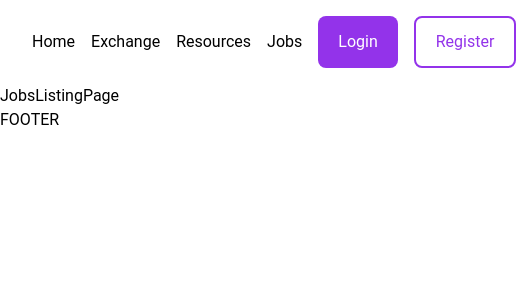
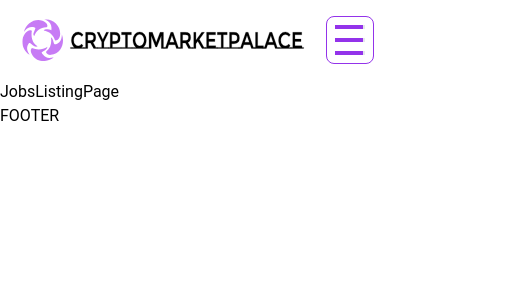
Before and after one commit to carlosmths/cryptomarketpalace, a React (Create React App) app: page /jobs in a window 390 px wide. Shown: the top 300 px of the page, 516 px wide, since content can reach past the window. Built offline with nearby package versions, Linux system fonts and the light colour scheme.

Commit message:
Header mobile.

```diff
--- /dev/null
+++ b/src/components/burger-menu/BurgerMenu.tsx
@@ -0,0 +1,34 @@
+import classNames from 'classnames';
+
+interface BurgerMenuProps {
+  onClick: () => void;
+  isMenuOpen: boolean;
+  className?: string;
+}
+
+const BurgerMenu: React.FC<BurgerMenuProps> = (props) => {
+  const { isMenuOpen, onClick, className } = props;
+  const iterations = [0, 1, 2];
+
+  return (
+    <div
+      className={classNames(
+        'burger-menu flex-col items-center justify-between h-12 w-12 p-2 box-border cursor-pointer relative border border-solid rounded-lg border-purple-600',
+        className
+      )}
+      onClick={onClick}
+    >
+      {iterations.map((iteration) => (
+        <div
+          key={`burger-line-${iteration}`}
+          className={classNames(
+            'burger-line overflow-hidden h-1 w-full bg-purple-600 border-r-2 relative origin-center transition-all duration-50 ease-in-out',
+            { 'scale-0': isMenuOpen && (iteration === 0 || iteration === 2) }
+          )}
+        ></div>
+      ))}
+    </div>
+  );
+};
+
+export default BurgerMenu;
--- a/src/components/container/Container.tsx
+++ b/src/components/container/Container.tsx
@@ -8,7 +8,12 @@ interface ContainerProps {
 
 const Container: React.FC<ContainerProps> = ({ children, className }) => {
   return (
-    <div className={classNames('mx-auto px-4 max-w-screen-2xl', className)}>
+    <div
+      className={classNames(
+        'container mx-auto px-4 max-w-screen-2xl',
+        className
+      )}
+    >
       {children}
     </div>
   );
--- a/src/components/header/Header.tsx
+++ b/src/components/header/Header.tsx
@@ -2,20 +2,81 @@ import { Container } from 'components/container/Container';
 import { LinkButton } from 'components/link-button/LinkButton';
 import { Navigation } from 'components/navigation/Navigation';
 import { ReactComponent as Logo } from 'assets/logo.svg';
+import BurgerMenu from 'components/burger-menu/BurgerMenu';
+import { useEffect, useState } from 'react';
+import classNames from 'classnames';
 
 const Header = () => {
+  const BREAKPOINT_LG = 1024;
+  const [isMenuOpen, setIsMenuOpen] = useState(false);
+
+  const menuOnClick = () => setIsMenuOpen(!isMenuOpen);
+
+  const closeMenu = () => setIsMenuOpen(false);
+
+  useEffect(() => {
+    const mm = window.matchMedia(`(min-width: ${BREAKPOINT_LG}px)`);
+    const handleResize = () => setIsMenuOpen(isMenuOpen && !mm.matches);
+    mm.addEventListener('change', handleResize);
+
+    return () => {
+      mm.removeEventListener('change', handleResize);
+    };
+  }, [isMenuOpen]);
+
   return (
     <header className="header">
-      <Container className="flex justify-between items-center py-4 gap-x-4">
-        <div className="w-auto h-full">
-          <Logo className="w-full h-full" />
+      <Container className="flex justify-between items-center py-4 gap-x-4 relative">
+        <div className="logo-container w-auto h-full">
+          <Logo className="main-logo w-full h-full" />
         </div>
-        <Navigation />
-        <div className="ml-auto flex gap-4">
-          <LinkButton href={''}>Login</LinkButton>
-          <LinkButton href={''} variant="secondary">
-            Register
-          </LinkButton>
+        <BurgerMenu
+          isMenuOpen={isMenuOpen}
+          onClick={menuOnClick}
+          className="flex lg:hidden z-20 flex-shrink-0"
+        />
+        <div
+          className={classNames(
+            isMenuOpen
+              ? 'absolute inset-0 bg-slate-900/25 backdrop-blur-sm transition-opacity opacity-100 w-screen h-screen'
+              : 'hidden',
+            'backdrop'
+          )}
+        ></div>
+        <div
+          className={classNames(
+            'navigation-container ml-auto gap-6 lg:flex',
+            isMenuOpen
+              ? 'flex absolute w-[min(20rem,calc(100vw-theme(spacing.10)))] h-screen flex-col top-0 right-0 bg-white items-start p-4 z-10'
+              : 'hidden items-center'
+          )}
+        >
+          <hr
+            className={classNames(
+              isMenuOpen ? 'block' : 'hidden',
+              'w-full mt-16'
+            )}
+          />
+          <Navigation
+            className={classNames({ 'flex-col': isMenuOpen })}
+            onLinkClick={closeMenu}
+          />
+          <hr
+            className={classNames(isMenuOpen ? 'block' : 'hidden', 'w-full')}
+          />
+          <div
+            className={classNames(
+              { 'flex-col w-full': isMenuOpen },
+              'flex gap-4'
+            )}
+          >
+            <LinkButton href={''} onClick={closeMenu}>
+              Login
+            </LinkButton>
+            <LinkButton href={''} onClick={closeMenu} variant="secondary">
+              Register
+            </LinkButton>
+          </div>
         </div>
       </Container>
     </header>
--- a/src/components/link-button/LinkButton.tsx
+++ b/src/components/link-button/LinkButton.tsx
@@ -20,12 +20,12 @@ const LinkButton: React.FC<LinkButtonProps> = ({
       to={href}
       {...rest}
       className={classNames(
-        'flex justify-center items-center py-3 px-5 rounded-lg',
+        'link-button flex justify-center items-center py-3 px-5 rounded-lg',
         {
           'bg-purple-600 text-white hover:bg-purple-800': variant === 'primary',
         },
         {
-          'border-2 border-solid border-purple-600 text-purple-600 hover:text-purple-800 hover:border-purple-800':
+          'border border-solid border-purple-600 text-purple-600 hover:text-purple-800 hover:border-purple-800':
             variant === 'secondary',
         },
         className
--- a/src/components/navigation/Navigation.tsx
+++ b/src/components/navigation/Navigation.tsx
@@ -1,6 +1,12 @@
+import classNames from 'classnames';
 import { Link } from 'react-router-dom';
 
-const Navigation = () => {
+interface NavigationProps {
+  onLinkClick?: () => void;
+  className?: string;
+}
+
+const Navigation: React.FC<NavigationProps> = ({ onLinkClick, className }) => {
   const links = [
     ['Home', '/'],
     ['Exchange', '/exchange'],
@@ -9,11 +15,18 @@ const Navigation = () => {
   ];
 
   return (
-    <nav className="flex gap-x-4" role="navigation">
+    <nav
+      className={classNames('navigation flex gap-x-4', className)}
+      role="navigation"
+    >
       {links.map(([title, url]) => (
         <Link
           to={url}
-          className="relative after:content-[''] after:h-1 after:bg-purple-600 after:absolute after:top-full after:w-full after:left-0 after:scale-0 hover:after:scale-100"
+          className={classNames(
+            'py-2 font-semibold',
+            'relative lg:after:content-[""] lg:after:h-1 lg:after:bg-purple-600 lg:after:absolute lg:after:top-full lg:after:w-full lg:after:left-0 lg:after:scale-0 lg:hover:after:scale-100'
+          )}
+          onClick={onLinkClick}
         >
           {title}
         </Link>
```
